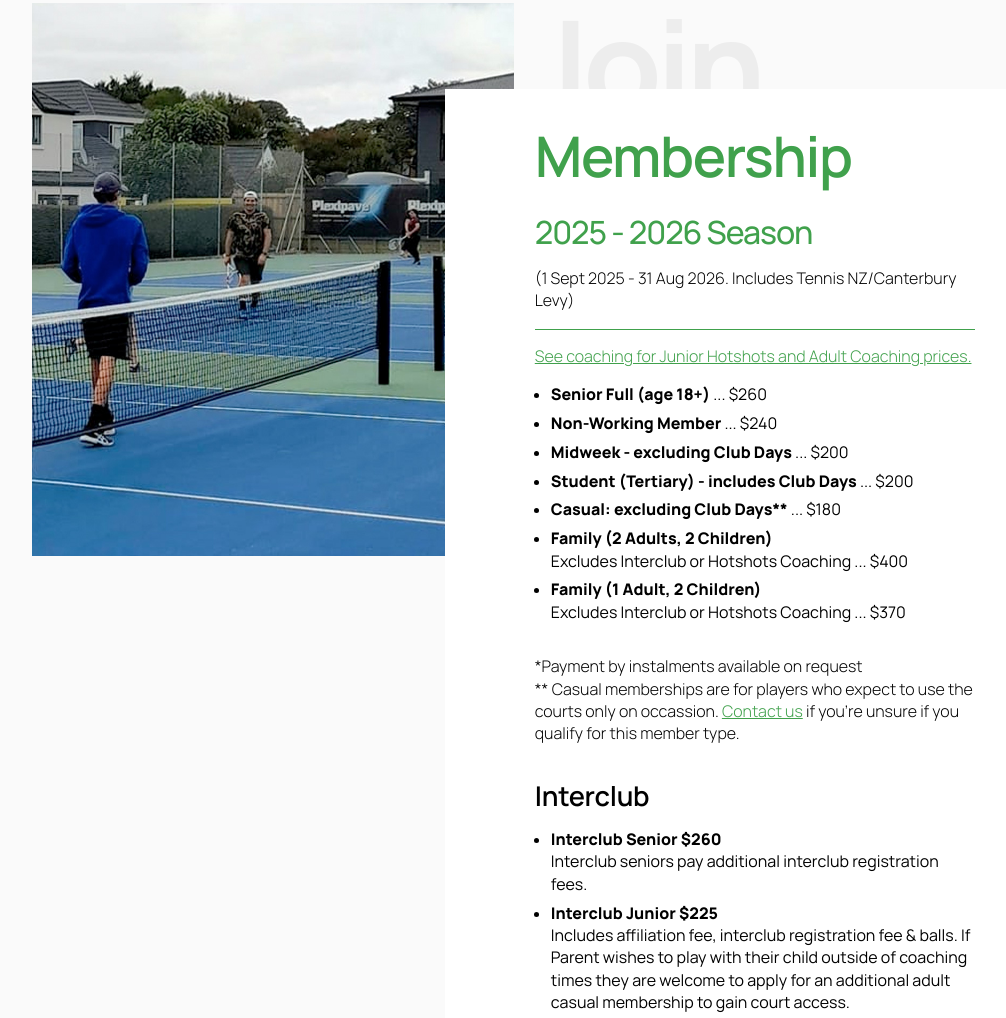
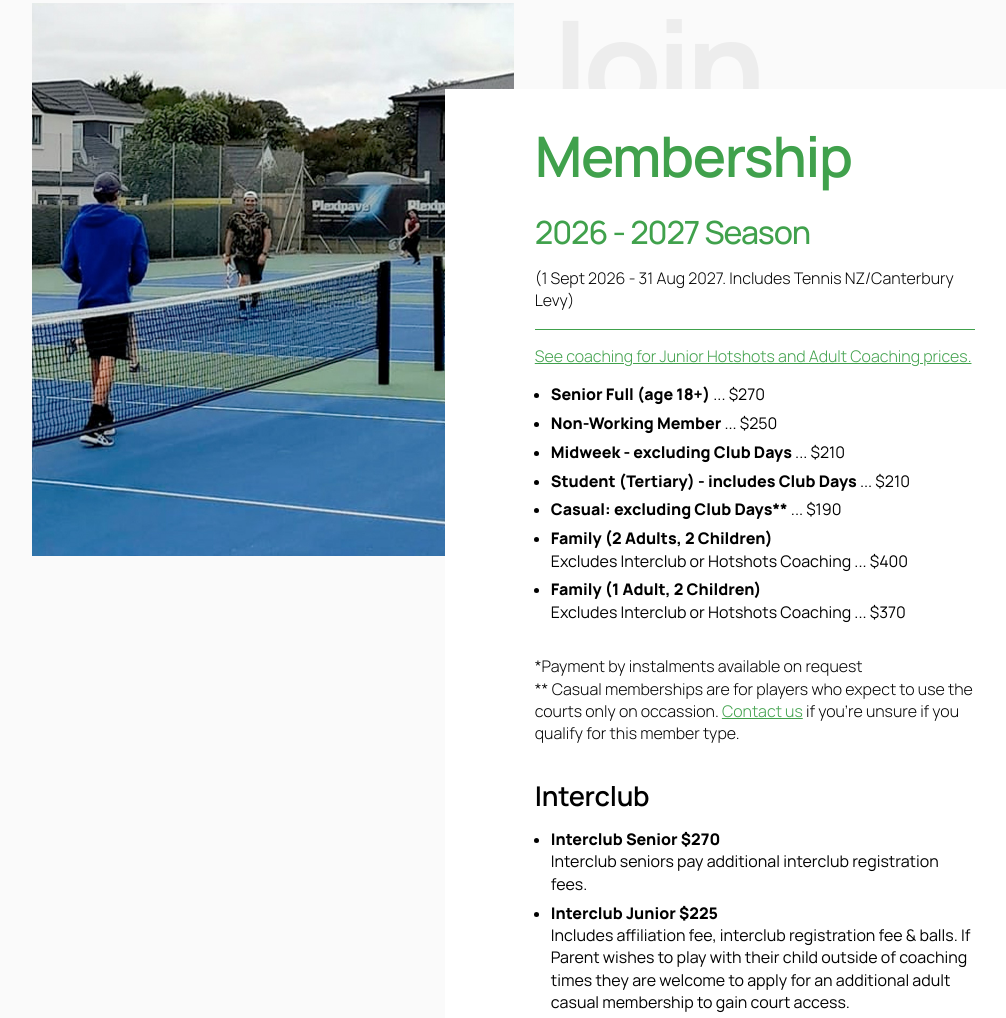
Before and after one commit to vaughanthompson/stalbansTC, a plain HTML site: page index.html in a window 1280 px wide. Shown: the part 1628-2646 px from the top of the page, without its empty margins (126-1132 px from the left). Drawn offline with Linux system fonts and the light colour scheme; a script that the page names is missing; files whose address does not match are found by name; a web font is replaced by a local one.

Commit message:
season price updates

```diff
--- a/index.html
+++ b/index.html
@@ -269,18 +269,18 @@
                             <div class="contentDiv">
                                 <h2>Membership</h2>
                                 <br>
-                                <h3>2025 - 2026 Season</h3>
-                                <p>(1 Sept 2025 - 31 Aug 2026. Includes Tennis NZ/Canterbury Levy)</p>
+                                <h3>2026 - 2027 Season</h3>
+                                <p>(1 Sept 2026 - 31 Aug 2027. Includes Tennis NZ/Canterbury Levy)</p>
                                 <hr>
                                 <p><a href="#s3">See coaching for Junior Hotshots and Adult Coaching prices.</a></p>
 
 
                                 <ul>
-                                    <li><strong>Senior Full (age 18+)</strong> ... $260</li>
-                                    <li><strong>Non-Working Member</strong> ... $240</li>
-                                    <li><strong>Midweek - excluding Club Days</strong> ... $200</li>
-                                    <li><strong>Student (Tertiary) - includes Club Days</strong> ... $200</li>
-                                    <li><strong>Casual: excluding Club Days**</strong> ... $180</li>
+                                    <li><strong>Senior Full (age 18+)</strong> ... $270</li>
+                                    <li><strong>Non-Working Member</strong> ... $250</li>
+                                    <li><strong>Midweek - excluding Club Days</strong> ... $210</li>
+                                    <li><strong>Student (Tertiary) - includes Club Days</strong> ... $210</li>
+                                    <li><strong>Casual: excluding Club Days**</strong> ... $190</li>
                                     <li><strong>Family (2 Adults, 2 Children)</strong><br>Excludes Interclub or Hotshots Coaching ... $400</li>
                                     <li><strong>Family (1 Adult, 2 Children)</strong><br>Excludes Interclub or Hotshots Coaching ... $370</li>
                                 </ul>
@@ -294,7 +294,7 @@
                                 <h4>Interclub</h4>
                                 <ul>
 
-                                    <li><strong>Interclub Senior $260</strong><br>Interclub seniors pay additional interclub registration fees.</li>
+                                    <li><strong>Interclub Senior $270</strong><br>Interclub seniors pay additional interclub registration fees.</li>
                                     <li><strong>Interclub Junior $225</strong><br>Includes affiliation fee, interclub registration fee &amp; balls. If Parent wishes to play with their child outside of coaching times they are welcome to apply for an additional adult casual membership to gain court access.</li>
                                 </ul>
 
```
